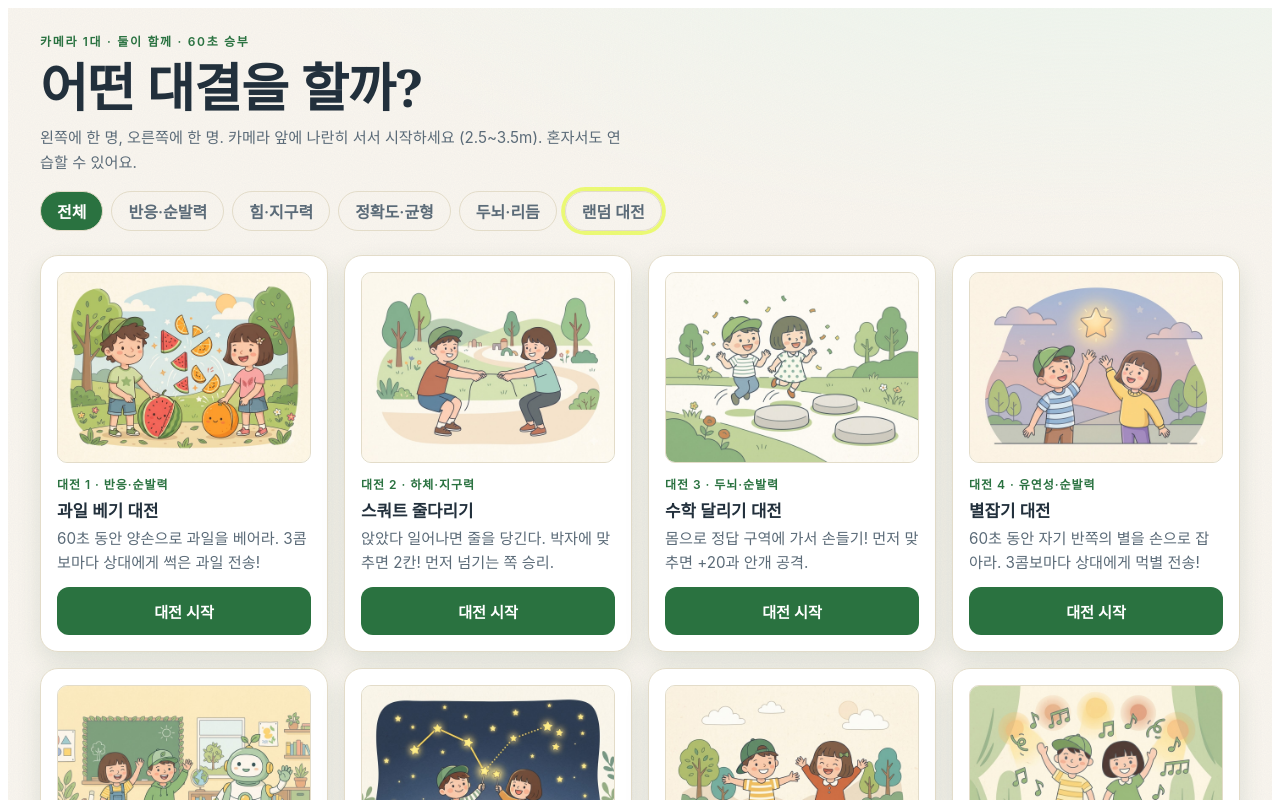
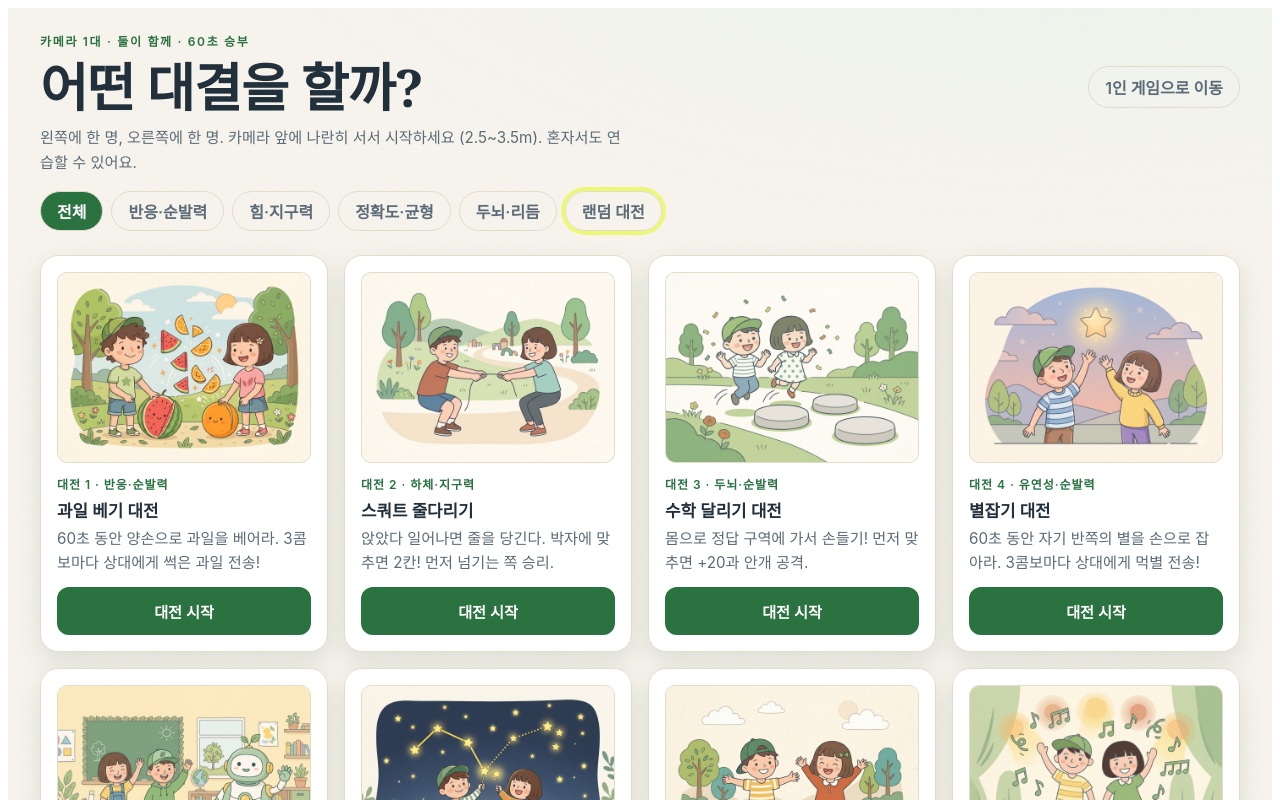
Before and after one commit to WBmaker2/skeleton-versus, a website built with Vite: page index.html in a window 1280 px wide. Shown: the top 800 px of the page. Built offline with nearby package versions, Linux system fonts and the light colour scheme; files whose address does not match are found by name.

Commit message:
0.10.1 1인 게임 이동 버튼
대전 고르기 제목 오른쪽 외부 링크 버튼. 테스트 1개 추가·전체 152개 통과·빌드 성공.

```diff
--- a/docs/UPDATELOG.md
+++ b/docs/UPDATELOG.md
@@ -28,6 +28,7 @@
 - 혼자서도 연습할 수 있다는 안내 추가 (한 명만 보여도 내 점수는 올라감)
 - 대전 결과 화면에 최저 fps 표시 (기기 성능 기록용)
 - 대전 고르기 카드에 게임 그림 사진 표시 (17종, 귀여운 2인조 마스코트)
+- 대전 고르기 제목 오른쪽에 1인 게임으로 이동 버튼 (1인 게임 사이트로 이동)
 - 화면 글자가 거울문자로 보이던 문제 수정 (점수판·박자바·문제·별 번호가 정상으로 표시됨)
 
 ## 2026-09-26
--- a/src/landing/landing.css
+++ b/src/landing/landing.css
@@ -32,7 +32,7 @@
 }
 
 .landing__title {
-  margin: 0 0 var(--lp-space-2);
+  margin: 0;
   max-width: 22ch;
   font-family: var(--lp-font-display);
   font-size: var(--lp-text-hero);
@@ -41,6 +41,21 @@
   letter-spacing: -0.015em;
   text-wrap: balance;
   color: var(--lp-ink);
+}
+
+/* 제목 + 1인 게임 이동 버튼 한 줄 */
+.landing__title-row {
+  display: flex;
+  align-items: center;
+  gap: var(--lp-space-4);
+  margin: 0 0 var(--lp-space-2);
+  flex-wrap: wrap;
+}
+
+.landing__solo-link {
+  margin-left: auto;
+  text-decoration: none;
+  white-space: nowrap;
 }
 
 .landing__sub {
--- a/src/landing/landing.ts
+++ b/src/landing/landing.ts
@@ -236,7 +236,8 @@ export function renderLanding(app: HTMLElement): void {
   app.innerHTML =
     `<div class="landing"><div class="landing__inner">`
     + `<header><p class="landing__kicker">카메라 1대 · 둘이 함께 · 60초 승부</p>`
-    + `<h1 class="landing__title">어떤 대결을 할까?</h1>`
+    + `<div class="landing__title-row"><h1 class="landing__title">어떤 대결을 할까?</h1>`
+    + `<a class="btn-small landing__solo-link" href="https://wbmaker2.github.io/skeleton-games/">1인 게임으로 이동</a></div>`
     + `<p class="landing__sub">왼쪽에 한 명, 오른쪽에 한 명. 카메라 앞에 나란히 서서 시작하세요 (2.5~3.5m). 혼자서도 연습할 수 있어요.</p>`
     + `<div class="landing__filters" role="group" aria-label="종목 고르기">`
     + filters.map((f) =>
```
Also changed, not shown: tests/landing.test.ts (+7 -0 lines), CHANGELOG.md.
